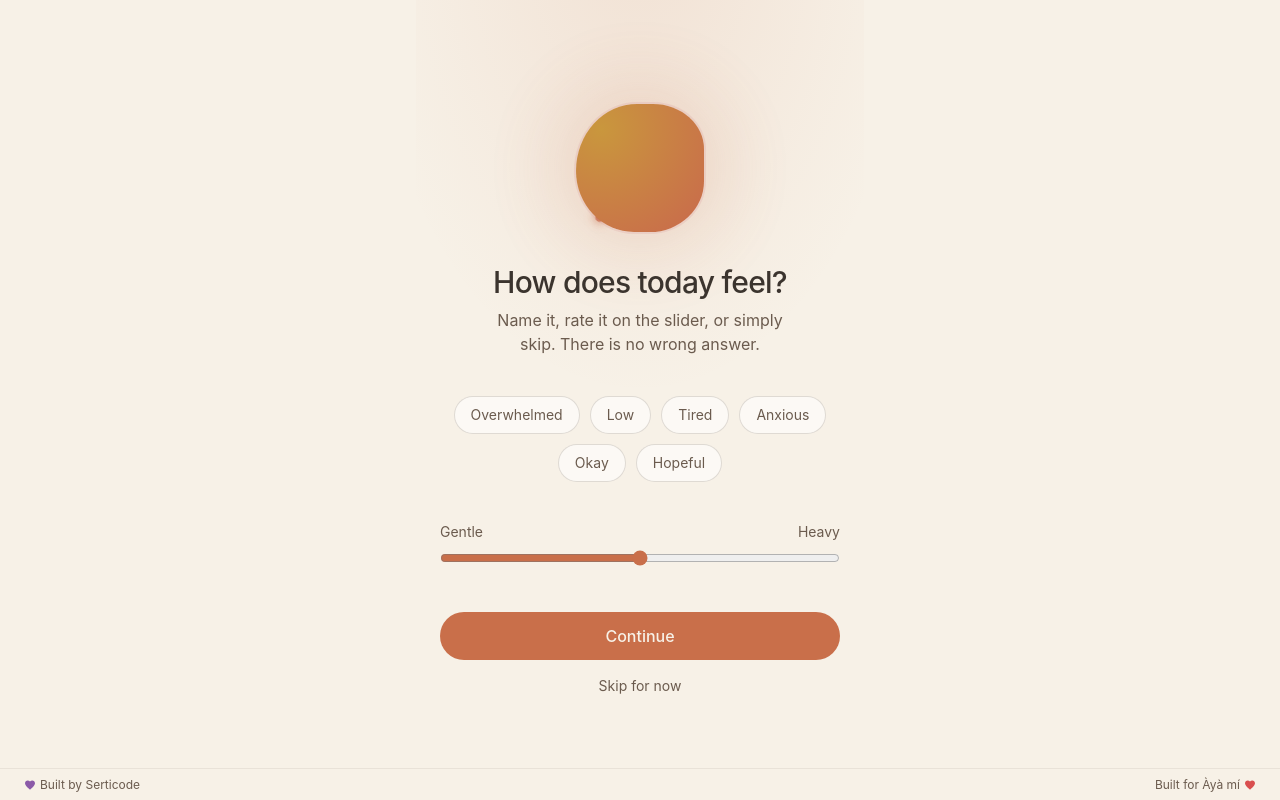
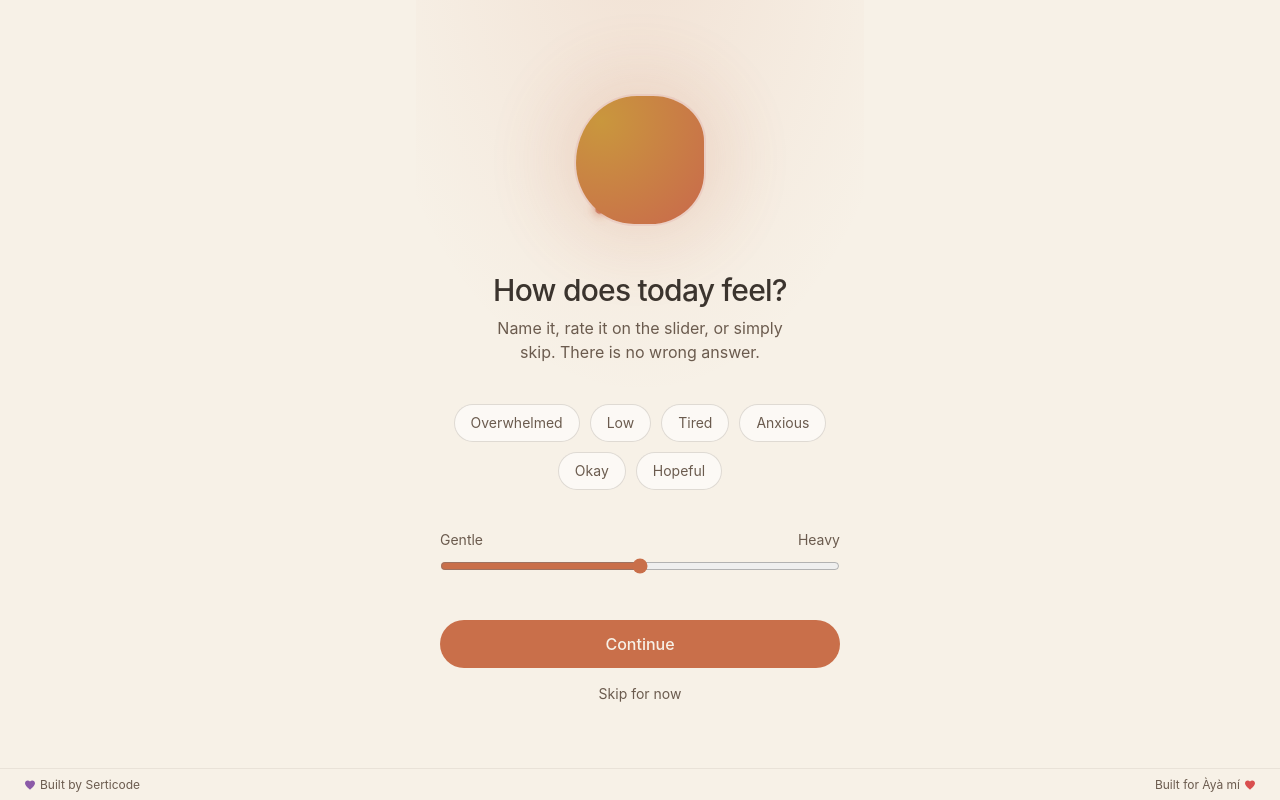
Before and after one commit to Serticode/aura, a React (Vite) app: page / in a window 1280 px wide. Built offline with nearby package versions, Linux system fonts and the light colour scheme.

Commit message:
fix: breathe more space between the orb and the greeting text

```diff
--- a/src/features/greeting/Greeting.tsx
+++ b/src/features/greeting/Greeting.tsx
@@ -14,7 +14,7 @@ export function Greeting() {
         <div className="animate-rise">
           <Orb />
         </div>
-        <h1 className="animate-rise mt-8 text-3xl font-medium tracking-tight text-ink" style={{ animationDelay: '90ms' }}>
+        <h1 className="animate-rise mt-12 text-3xl font-medium tracking-tight text-ink" style={{ animationDelay: '90ms' }}>
           How does today feel?
         </h1>
         <p className="animate-rise mt-2 max-w-xs text-base text-earth" style={{ animationDelay: '150ms' }}>
```
